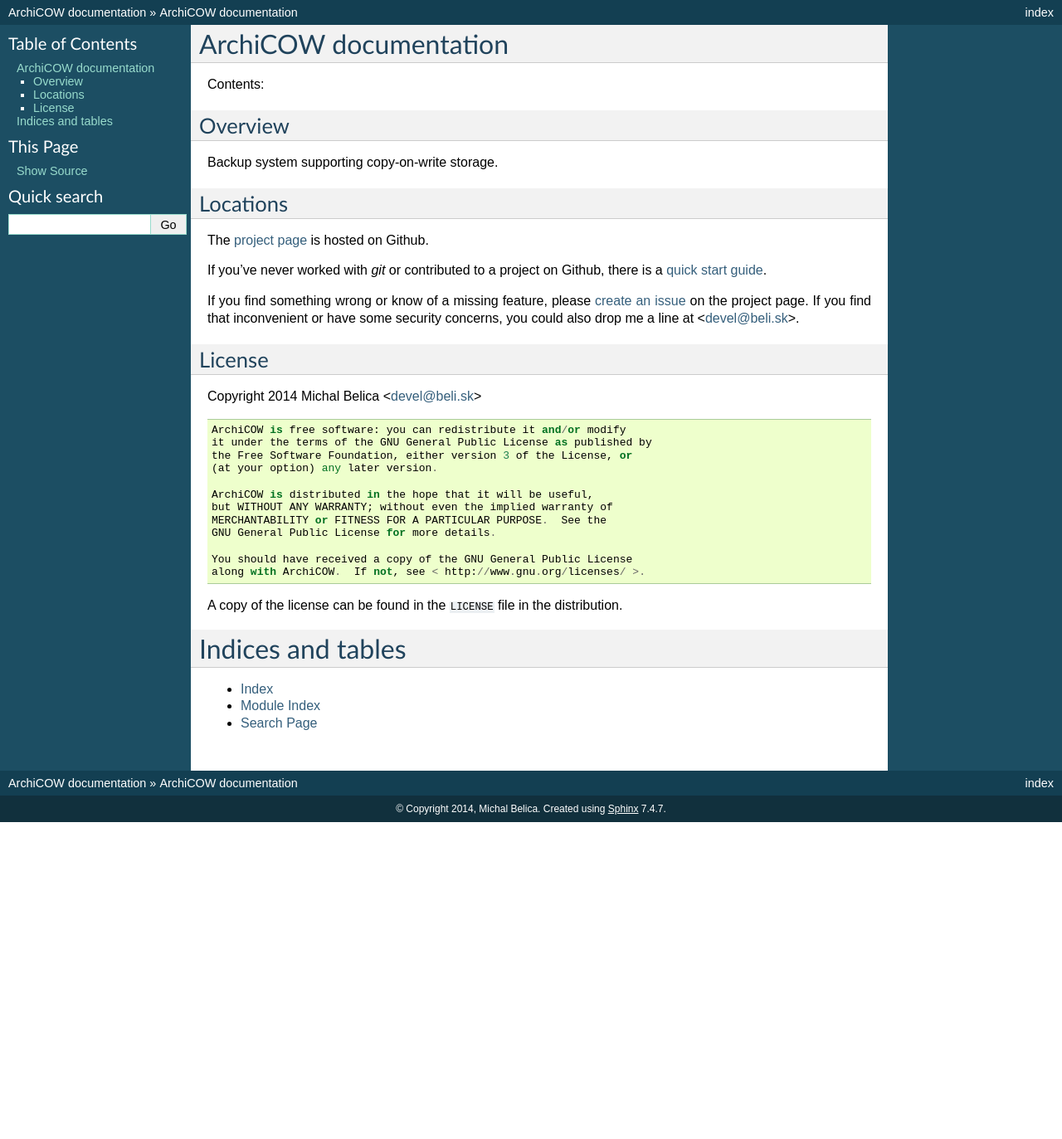
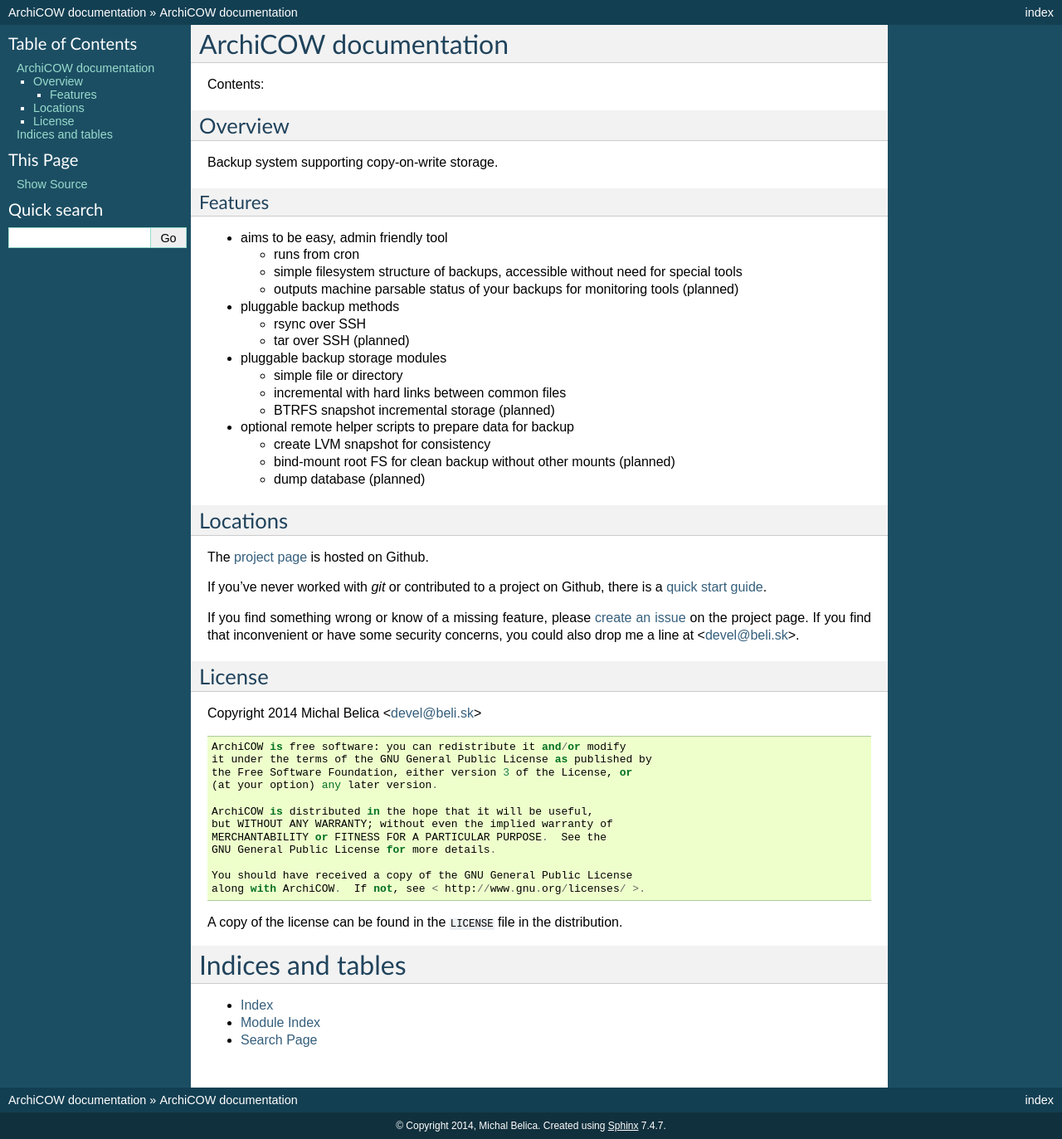
Before and after one commit to beli-sk/archicow, a Sphinx documentation site: the page built from doc/index.rst, in a window 1280 px wide. Shown: the whole page at 83% size. Built offline with Sphinx 7.4.7, drawn with Linux system fonts in a browser that asks for light colours; before the commit the page ends 991 px from its top, so only the background shows below that.

Commit message:
doc: features

```diff
--- a/doc/index.rst
+++ b/doc/index.rst
@@ -13,13 +13,39 @@ Contents:
 
 
 Overview
---------
+~~~~~~~~
 
 Backup system supporting copy-on-write storage.
 
 
+Features
+--------
+
+* aims to be easy, admin friendly tool
+
+  + runs from cron
+  + simple filesystem structure of backups, accessible without need for special tools
+  + outputs machine parsable status of your backups for monitoring tools (planned)
+
+* pluggable backup methods
+
+  + rsync over SSH
+  + tar over SSH (planned)
+
+* pluggable backup storage modules
+
+  + simple file or directory
+  + incremental with hard links between common files
+  + BTRFS snapshot incremental storage (planned)
+
+* optional remote helper scripts to prepare data for backup
+
+  + create LVM snapshot for consistency
+  + bind-mount root FS for clean backup without other mounts (planned)
+  + dump database (planned)
+
 Locations
----------
+~~~~~~~~~
 
 The `project page <https://github.com/beli-sk/arhicow>`_ is hosted on Github.
 
@@ -33,7 +59,7 @@ also drop me a line at <devel@beli.sk>.
 
 
 License
--------
+~~~~~~~
 
 Copyright 2014 Michal Belica <devel@beli.sk>
 
```
